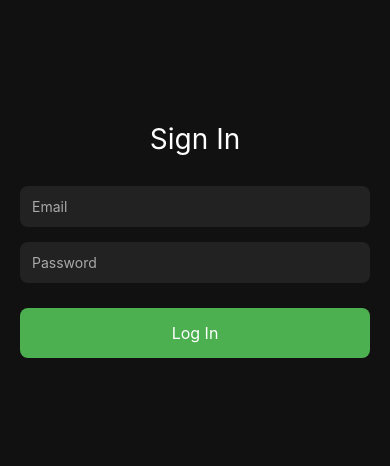
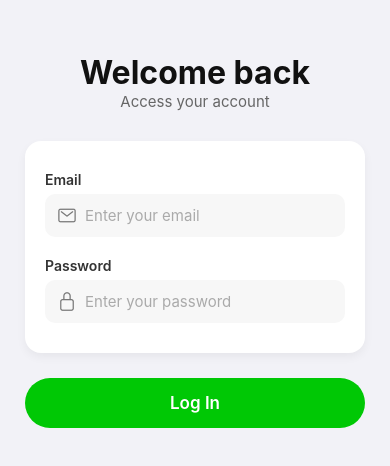
Before and after one commit to alvarovr712/MyWatchlist, a React Native app: screen /Profile in a window 390 px wide. Shown: the part 182-648 px from the top of the page. Built offline with nearby package versions, Linux system fonts and the light colour scheme.

Commit message:
add ProfileScreen and edit styles LoginScreen

```diff
--- a/src/App.tsx
+++ b/src/App.tsx
@@ -3,7 +3,7 @@ import { StatusBar, StyleSheet, useColorScheme } from 'react-native';
 import { SafeAreaProvider } from 'react-native-safe-area-context';
 import RootNavigator from './navigation/RootNavigator';
 import { useWatchlistStore } from './store/WatchlistStore';
-import { mockInstruments } from './data/mockInstruments';
+import { mockInstruments } from './data/MockInstruments';
 
 
 
--- a/src/components/CustomTab.tsx
+++ b/src/components/CustomTab.tsx
@@ -4,12 +4,13 @@ import Icon from "react-native-vector-icons/Ionicons";
 import { Canvas, Circle, LinearGradient, vec } from "@shopify/react-native-skia";
 import type { BottomTabBarProps } from "@react-navigation/bottom-tabs";
 
-type TabRouteName = "WatchlistTab" | "Favorites" | "Search";
+type TabRouteName = "WatchlistTab" | "Favorites" | "Search" | "Profile";
 
 const icons: Record<TabRouteName, string> = {
   WatchlistTab: "bar-chart-sharp",
   Favorites: "star-sharp",
   Search: "search-sharp",
+  Profile: "person-sharp",
 };
 
 export function CustomTab({ state, descriptors, navigation }: BottomTabBarProps) {
--- a/src/data/User.ts
+++ b/src/data/MockUser.ts
@@ -6,8 +6,11 @@ export const Users: User[] = [
     surname: "Test",
     email: "admin@example.com",
     password: "123",
-    favorites: ["1", "2","7"],
+    favorites: ["1", "2", "7"],
     watchlist: ["2", "5"],
+    phone: "+34 600 123 456",
+    country: "England",
+    createdAt: new Date("2026-04-01"),
   },
   {
     name: "User",
@@ -16,5 +19,8 @@ export const Users: User[] = [
     password: "123",
     favorites: [],
     watchlist: [],
+     phone: "+34 685 149 368",
+    country: "Spain",
+    createdAt: new Date("2026-04-03"),
   },
 ];
--- a/src/navigation/TabNavigator.tsx
+++ b/src/navigation/TabNavigator.tsx
@@ -2,6 +2,7 @@ import React from "react";
 import { createBottomTabNavigator } from "@react-navigation/bottom-tabs";
 import FavoritesScreen from "../screens/FavoritesScreen";
 import SearchScreen from "../screens/SearchScreen";
+import ProfileScreen from "../screens/ProfileScreen";
 
 import { CustomTab } from "../components/CustomTab";
 import WatchlistScreen from "../screens/WatchlistScreen";
@@ -40,6 +41,15 @@ export function TabNavigator() {
         component={SearchScreen}
         options={{ title: "Search" }}
       />
+
+      <Tab.Screen
+        name="Profile"
+        component={ProfileScreen}
+        options={{ title: "Profile" }}
+
+      />
     </Tab.Navigator>
+
+
   );
 }
--- a/src/screens/LoginScreen.tsx
+++ b/src/screens/LoginScreen.tsx
@@ -1,10 +1,9 @@
 import React, { useState } from "react";
 import { View, Text, TextInput, TouchableOpacity, StyleSheet } from "react-native";
 import { useAuthStore } from "../store/AuthStore";
-
+import Icon from "react-native-vector-icons/Ionicons";
 
 const LoginScreen = () => {
-
   const login = useAuthStore((state) => state.login);
 
   const [email, setEmail] = useState("");
@@ -18,37 +17,56 @@ const LoginScreen = () => {
       setError("Invalid email or password");
       return;
     }
-    }
+  };
 
   return (
     <View style={styles.container}>
-            <Text style={styles.title}>Sign In</Text>
+
+
+      <Text style={styles.title}>Welcome back</Text>
+      <Text style={styles.subtitle}>Access your account</Text>
+
+
+      <View style={styles.card}>
+
+
+        <Text style={styles.label}>Email</Text>
+        <View style={styles.inputContainer}>
+          <Icon name="mail-outline" size={20} color="#777" style={styles.inputIcon} />
           <TextInput
             style={styles.input}
-                placeholder="Email"
+            placeholder="Enter your email"
             placeholderTextColor="#aaa"
-                value = {email}
-                onChangeText = {setEmail}
-                autoCapitalize = "none"
+            value={email}
+            onChangeText={setEmail}
+            autoCapitalize="none"
           />
+        </View>
+
+
+        <Text style={styles.label}>Password</Text>
+        <View style={styles.inputContainer}>
+          <Icon name="lock-closed-outline" size={20} color="#777" style={styles.inputIcon} />
           <TextInput
-            style ={styles.input}
-            placeholder="Password"
+            style={styles.input}
+            placeholder="Enter your password"
             placeholderTextColor="#aaa"
-            value = {password}
-            onChangeText = {setPassword}
+            secureTextEntry
+            value={password}
+            onChangeText={setPassword}
           />
+        </View>
 
         {error !== "" && <Text style={styles.error}>{error}</Text>}
+      </View>
+
 
       <TouchableOpacity style={styles.button} onPress={loginUser}>
         <Text style={styles.buttonText}>Log In</Text>
-
       </TouchableOpacity>
 
-
     </View>
-    )
+  );
 };
 
 export default LoginScreen;
@@ -57,36 +75,80 @@ const styles = StyleSheet.create({
   container: {
     flex: 1,
     justifyContent: "center",
-        padding: 20,
-        backgroundColor: "#111",
+    padding: 25,
+    backgroundColor: "#f2f2f7",
   },
+
   title: {
-        fontSize: 28,
-        color: "white",
-        marginBottom: 30,
+    fontSize: 32,
+    fontWeight: "700",
+    color: "#111",
     textAlign: "center",
   },
-    input: {
-        backgroundColor: "#222",
-        color: "white",
-        padding: 12,
-        borderRadius: 8,
-        marginBottom: 15,
+
+  subtitle: {
+    fontSize: 15,
+    color: "#666",
+    textAlign: "center",
+    marginBottom: 30,
   },
-    button: {
-        backgroundColor: "#4CAF50",
-        padding: 15,
-        borderRadius: 8,
+
+  card: {
+    backgroundColor: "#fff",
+    padding: 20,
+    borderRadius: 16,
+    marginBottom: 25,
+    shadowColor: "#000",
+    shadowOpacity: 0.05,
+    shadowRadius: 10,
+    shadowOffset: { width: 0, height: 4 },
+    elevation: 3,
+  },
+
+  label: {
+    fontSize: 14,
+    fontWeight: "600",
+    color: "#333",
+    marginBottom: 6,
     marginTop: 10,
   },
+
+  inputContainer: {
+    flexDirection: "row",
+    alignItems: "center",
+    backgroundColor: "#f7f7f7",
+    borderRadius: 10,
+    paddingHorizontal: 12,
+    marginBottom: 10,
+  },
+
+  inputIcon: {
+    marginRight: 8,
+  },
+
+  input: {
+    flex: 1,
+    paddingVertical: 12,
+    fontSize: 15,
+    color: "#333",
+  },
+
+  button: {
+    backgroundColor: "#00C805",
+    paddingVertical: 15,
+    borderRadius: 30,
+    alignItems: "center",
+  },
+
   buttonText: {
-        color: "white",
-        textAlign: "center",
-        fontSize: 16,
+    color: "#fff",
+    fontSize: 17,
+    fontWeight: "600",
   },
+
   error: {
     color: "red",
-        marginBottom: 10,
+    marginTop: 10,
     textAlign: "center",
   },
 });
--- /dev/null
+++ b/src/screens/ProfileScreen.tsx
@@ -0,0 +1,207 @@
+import React from "react";
+import {
+  View,
+  Text,
+  StyleSheet,
+  TouchableOpacity,
+  ScrollView
+} from "react-native";
+import { SafeAreaView } from "react-native-safe-area-context";
+import { useAuthStore } from "../store/AuthStore";
+import Icon from "react-native-vector-icons/Ionicons";
+
+const ProfileScreen = () => {
+  const currentUser = useAuthStore((state) => state.currentUser);
+  const logout = useAuthStore((state) => state.logout);
+
+  if (!currentUser) {
+    return (
+      <View style={styles.center}>
+        <Icon name="person-circle-outline" size={80} color="#ccc" />
+        <Text style={styles.emptyText}>No has iniciado sesión</Text>
+      </View>
+    );
+  }
+
+  return (
+    <SafeAreaView style={styles.container}>
+      <ScrollView showsVerticalScrollIndicator={false}>
+
+        {/* HEADER */}
+        <View style={styles.header}>
+          <View style={styles.avatar}>
+            <Text style={styles.avatarText}>
+              {currentUser.name[0]}
+              {currentUser.surname[0]}
+            </Text>
+          </View>
+
+          <Text style={styles.userName}>
+            {currentUser.name} {currentUser.surname}
+          </Text>
+          <Text style={styles.userEmail}>{currentUser.email}</Text>
+
+          <TouchableOpacity style={styles.logoutBtn} onPress={logout}>
+            <Text style={styles.logoutBtnText}>Logout</Text>
+          </TouchableOpacity>
+        </View>
+
+        {/* INFO */}
+        <View style={styles.section}>
+          <Text style={styles.sectionTitle}>Datos personales</Text>
+
+          <View style={styles.card}>
+            <InfoRow icon="call-outline" label="Teléfono" value={currentUser.phone} />
+            <InfoRow icon="globe-outline" label="País" value={currentUser.country} />
+            <InfoRow
+              icon="calendar-outline"
+              label="Fecha de registro"
+              value={new Date(currentUser.createdAt).toLocaleDateString()}
+              isLast
+            />
+          </View>
+        </View>
+
+      </ScrollView>
+    </SafeAreaView>
+  );
+};
+
+
+
+type InfoRowProps = {
+  icon: string;
+  label: string;
+  value: string;
+  isLast?: boolean;
+};
+
+const InfoRow = ({ icon, label, value, isLast = false }: InfoRowProps) => (
+  <View style={[styles.row, !isLast && styles.rowSeparator]}>
+    <Icon name={icon} size={22} color="#00C805" style={styles.rowIcon} />
+    <View style={styles.rowContent}>
+      <Text style={styles.rowLabel}>{label}</Text>
+      <Text style={styles.rowValue}>{value}</Text>
+    </View>
+  </View>
+);
+
+export default ProfileScreen;
+
+
+const styles = StyleSheet.create({
+  container: {
+    flex: 1,
+    backgroundColor: '#f2f2f7',
+  },
+
+  center: {
+    flex: 1,
+    justifyContent: "center",
+    alignItems: "center",
+  },
+
+  emptyText: {
+    fontSize: 16,
+    color: "#999",
+    marginTop: 10,
+  },
+
+  header: {
+    alignItems: "center",
+    paddingVertical: 30,
+    borderBottomWidth: 1,
+    borderBottomColor: "#eee",
+  },
+
+  avatar: {
+    width: 85,
+    height: 85,
+    borderRadius: 42.5,
+    backgroundColor: "#00C805",
+    justifyContent: "center",
+    alignItems: "center",
+    marginBottom: 15,
+  },
+
+  avatarText: {
+    fontSize: 32,
+    fontWeight: "bold",
+    color: "#fff",
+  },
+
+  userName: {
+    fontSize: 22,
+    fontWeight: "700",
+    color: "#333",
+  },
+
+  userEmail: {
+    fontSize: 14,
+    color: "#777",
+    marginBottom: 15,
+  },
+
+  logoutBtn: {
+    backgroundColor: "#FF3B30",
+    paddingHorizontal: 25,
+    paddingVertical: 8,
+    borderRadius: 20,
+  },
+
+  logoutBtnText: {
+    color: "#fff",
+    fontSize: 14,
+    fontWeight: "600",
+  },
+
+  section: {
+    padding: 20,
+  },
+
+  sectionTitle: {
+    fontSize: 13,
+    fontWeight: "600",
+    color: "#999",
+    marginBottom: 10,
+    marginLeft: 5,
+    textTransform: "uppercase",
+  },
+
+  card: {
+    backgroundColor: "#f9f9fb",
+    borderRadius: 15,
+    paddingHorizontal: 15,
+  },
+
+  row: {
+    flexDirection: "row",
+    alignItems: "center",
+    paddingVertical: 15,
+  },
+
+  rowSeparator: {
+    borderBottomWidth: 1,
+    borderBottomColor: "#edeef2",
+  },
+
+  rowIcon: {
+    marginRight: 15,
+  },
+
+  rowContent: {
+    flex: 1,
+  },
+
+  rowLabel: {
+    fontSize: 12,
+    color: "#999",
+    marginBottom: 2,
+  },
+
+  rowValue: {
+    fontSize: 15,
+    color: "#333",
+    fontWeight: "600",
+  },
+});
--- a/src/services/AuthService.ts
+++ b/src/services/AuthService.ts
@@ -1,5 +1,5 @@
 import AsyncStorage from "@react-native-async-storage/async-storage";
-import { Users } from "../data/User";
+import { Users } from "../data/MockUser";
 import type { User } from "../types/User";
 
 
--- a/src/types/User.ts
+++ b/src/types/User.ts
@@ -5,4 +5,7 @@ export interface User {
     password: string;
     favorites: string[];
     watchlist: string[];
+    phone:string;
+    country:string;
+    createdAt: Date;
 }
```
Lines whose indentation alone changed are shown as unchanged.
